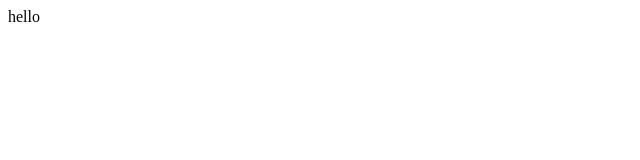
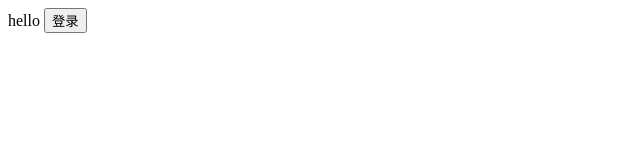
Before and after one commit to jiasber/jiasber.github.io, a plain HTML site: page index.html in a window 1280 px wide. Shown: the whole page, without its empty margins (0-640 px from the left). Drawn offline with Linux system fonts and the light colour scheme.

Commit message:
feat: ++

```diff
--- a/index.html
+++ b/index.html
@@ -7,5 +7,11 @@
 </head>
 <body>
     hello
+    <button onclick="login()">登录</button>
 </body>
 </html>
+<script>
+    function login(){
+        window.location.href = "https://accounts.google.com/o/oauth2/v2/auth?client_id=616549333453-ics62gs87stgusvlq5l1vigfr8tq3bjp.apps.googleusercontent.com&redirect_uri=jiasber.github.io&scope=https%3A//www.googleapis.com/auth/userinfo.email%20https://www.googleapis.com/auth/userinfo.profile%20openid&access_type=offline&include_granted_scopes=true&response_type=code&prompt=consent"
+    }
+</script>
```
